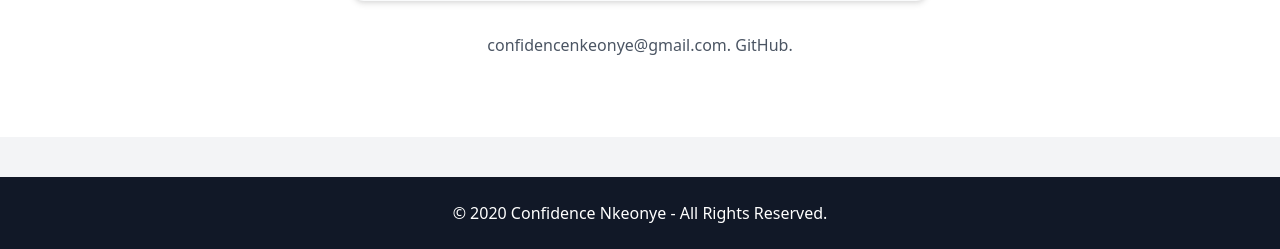
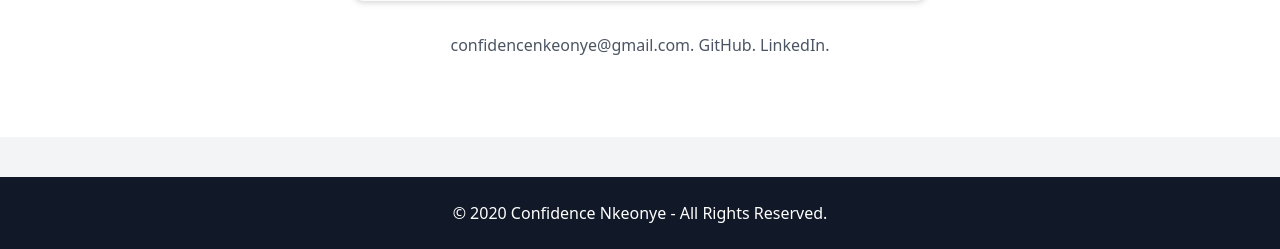
Before and after one commit to amarachi17/django-portfolio, a Django app: template portfolio_project/portfolio/templates/contact.html in a window 1280 px wide. Shown: the part 729-978 px from the top of the page. Run offline with Django 3.2, Linux system fonts and the light colour scheme; tables that the repository leaves empty hold one stand-in row (values such as "Sample post"); the template is opened without the code that fills it: values that come from a table or form of the project are taken from there, most other values are stand-ins (such as "Sample title", 1, 10 or a date in 2020).

Commit message:
Added link to send users to my linkdin

```diff
--- a/portfolio_project/portfolio/templates/contact.html
+++ b/portfolio_project/portfolio/templates/contact.html
@@ -39,7 +39,7 @@
         <div class="mt-8 text-gray-600">
             <a href="https://mail.google.com/mail/?view=cm&fs=1&to=confidencenkeonye@gmail.com" target="_blank" class="hover:text-blue-600">confidencenkeonye@gmail.com</a>.
             <a href="https://github.com/amarachi17" target="_blank" class="hover:text-blue-600">GitHub</a>.
-
+            <a href="https://www.linkedin.com/in/confidence-nkeonye-33975525b/" target="_blank" class="hover:text-blue-600">LinkedIn</a>.
         </div>
         <!-- <p>If you'd like to work with me or have any questions, please send a message. </p>
 
```
